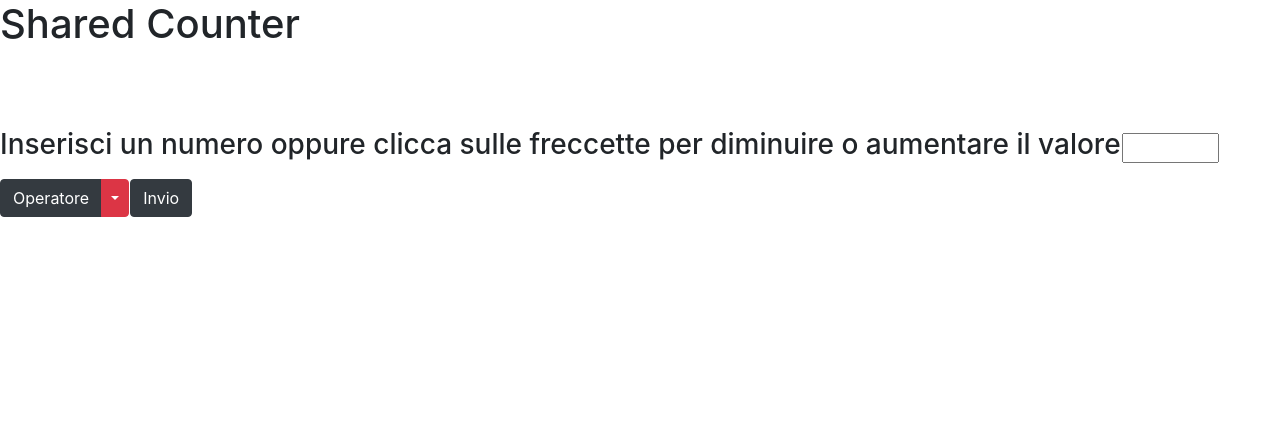
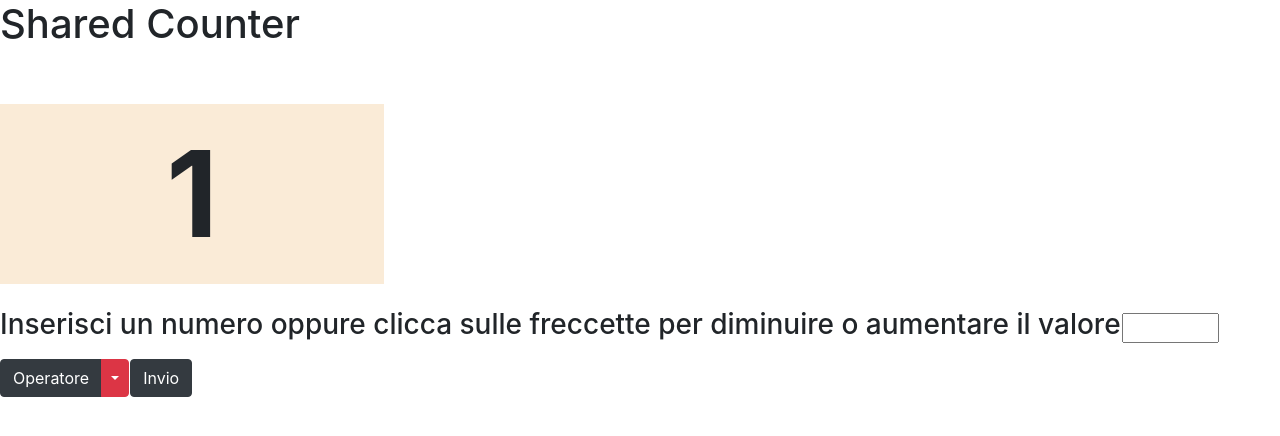
Before and after one commit to ekox86/sharedCounter, an Angular app: page / in a window 1280 px wide. Shown: the top 436 px of the page. Built offline with nearby package versions, Linux system fonts and the light colour scheme.

Commit message:
inserito div area testo

```diff
--- a/src/app/app.component.css
+++ b/src/app/app.component.css
@@ -6,3 +6,13 @@
 input{
     margin:1px;
 }
+#counter{
+    text-align: center;
+    background-color: antiquewhite;
+    border-color: black;
+    width: 30%;
+    font-size: 120px;
+    font-weight: bold;
+    height: 30%;
+    margin-right: 20%;
+}
--- a/src/app/app.component.html
+++ b/src/app/app.component.html
@@ -2,7 +2,7 @@
 
 <h1>Shared Counter</h1>
 <br><br>
-
+<div id="counter">1</div>
 <br>
 <label for="quantity"><h3>Inserisci un numero oppure clicca sulle freccette per diminuire o aumentare il valore</h3> </label>
 <input type="number" id="quantity" name="quantity" min="-10" max="100">
```
